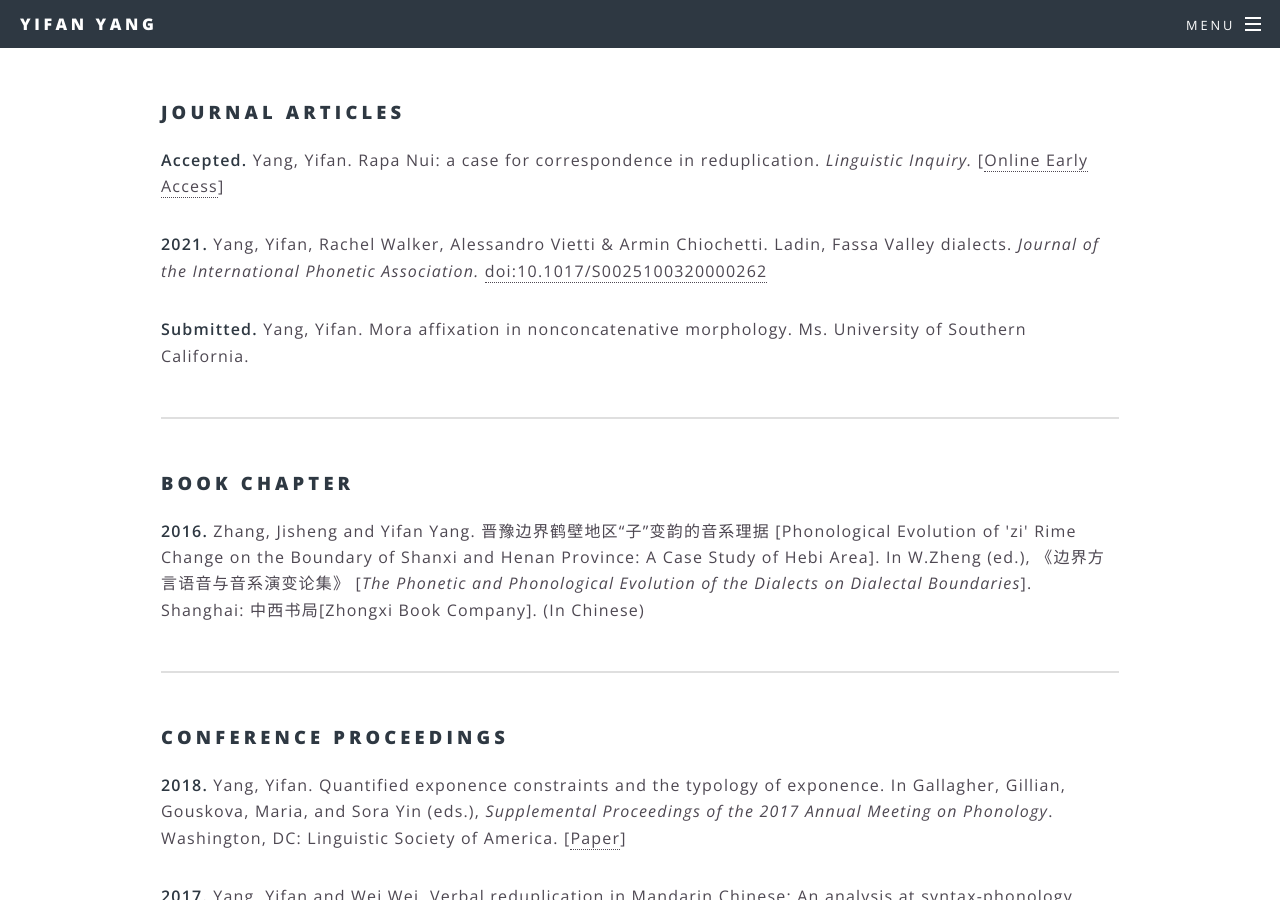
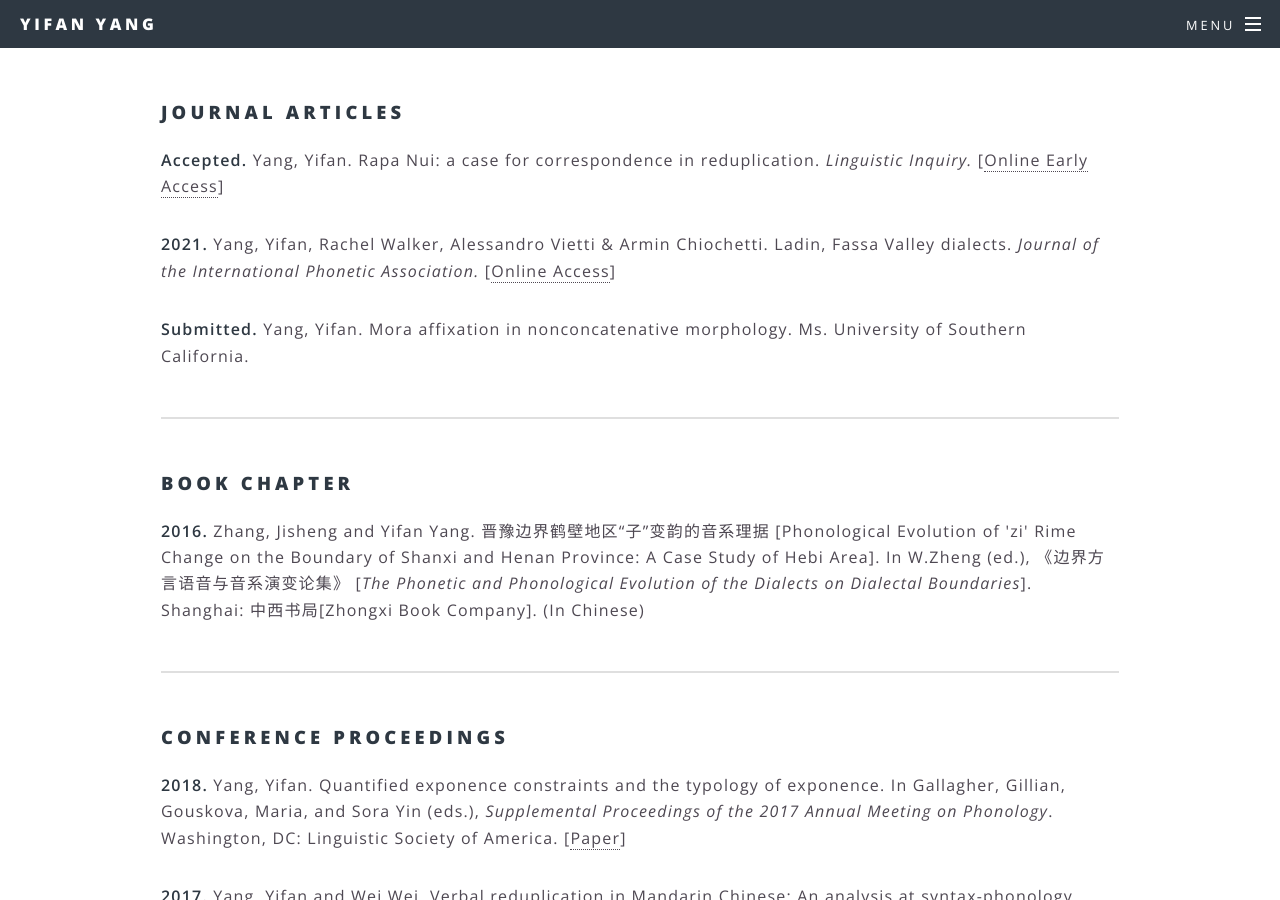
Before and after one commit to MuxuanHe/MuxuanHe, a Jekyll site: the page built from 2Papers.html, in a window 1280 px wide and 900 px high, scrolled down 335 px. Built offline with Jekyll 4.4.1, drawn with Linux system fonts in a browser that asks for light colours.

Commit message:
Update 2Papers.html

```diff
--- a/2Papers.html
+++ b/2Papers.html
@@ -22,7 +22,7 @@ title: Research
 
 				<p><b>2021.</b> Yang, Yifan, Rachel Walker, Alessandro Vietti & Armin Chiochetti.
 					Ladin, Fassa Valley dialects. <i>Journal of the International Phonetic Association.</i>
-					<a href="http://dx.doi.org/10.1017/S0025100320000262">doi:10.1017/S0025100320000262</a></p>
+					[<a href="http://dx.doi.org/10.1017/S0025100320000262">Online Access</a>]</p>
 
 				<p><b>Submitted.</b> Yang, Yifan. Mora affixation in nonconcatenative morphology.
 					Ms. University of Southern California.</p>
```
